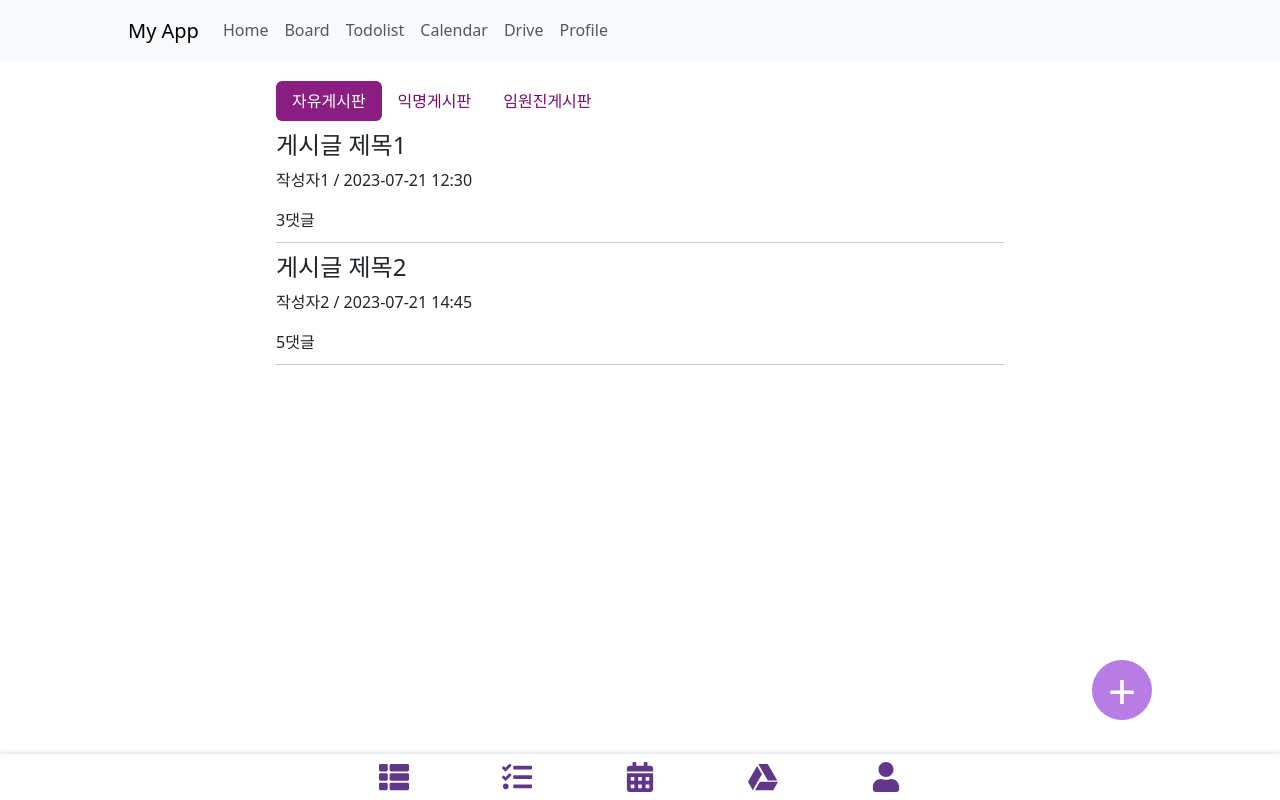
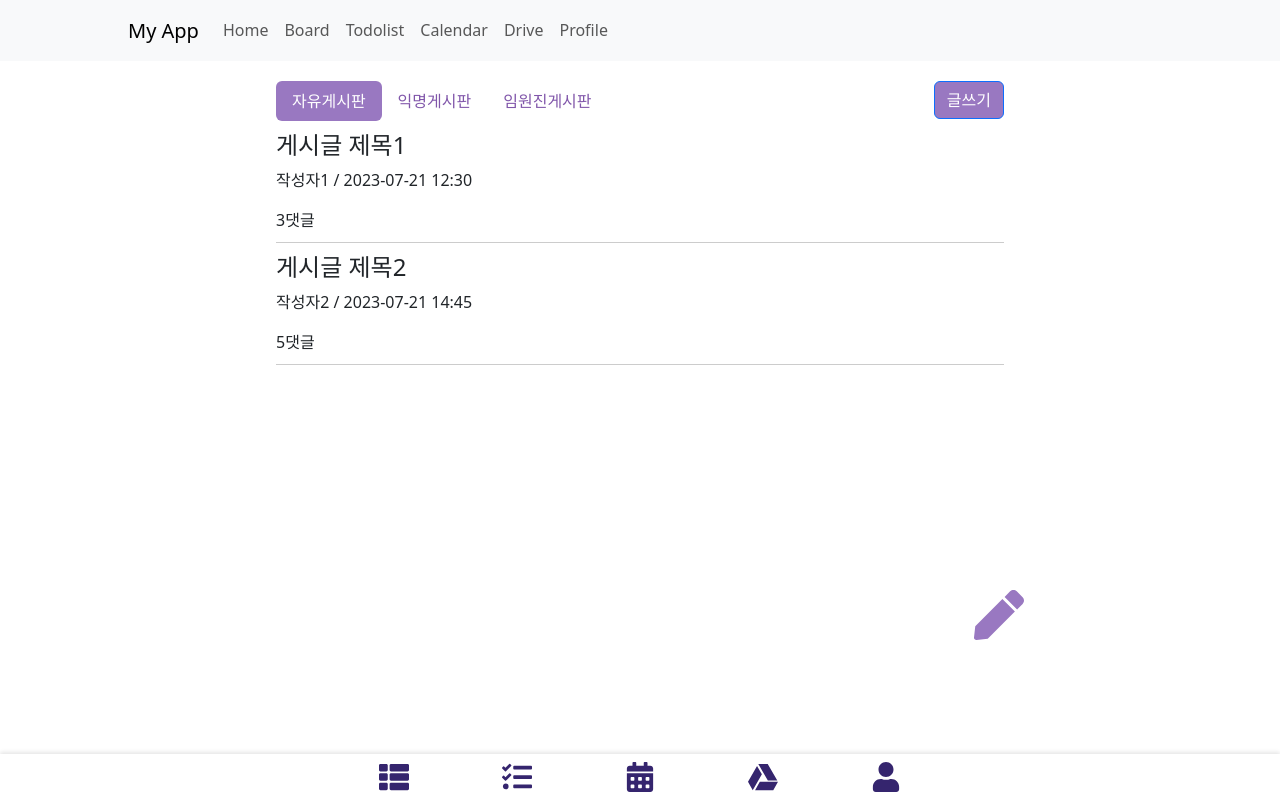
Before and after one commit to LuceteProject/front_web, a React (Create React App) app: page /board in a window 1280 px wide. Built offline with nearby package versions, Linux system fonts and the light colour scheme.

Commit message:
💄 컬러 변경 및 투두리스트 레이아웃 적용

```diff
--- a/package.json
+++ b/package.json
@@ -10,6 +10,7 @@
     "@types/node": "^16.18.38",
     "@types/react": "^18.2.15",
     "@types/react-dom": "^18.2.7",
+    "all": "^0.0.0",
     "bootstrap": "^5.3.0",
     "bootstrap-icons": "^1.10.5",
     "font-awesome": "^4.7.0",
--- a/src/pages/Board.tsx
+++ b/src/pages/Board.tsx
@@ -3,6 +3,9 @@ import { Container, Row, Col, Button, Nav, Tab } from "react-bootstrap";
 
 import "../styles/Board.css"; // Board.css 파일에서 추가적인 스타일을 정의합니다.
 import { Link } from "react-router-dom";
+import {
+  FaPen
+} from "react-icons/fa";
 
 type Post = {
   id: number;
@@ -81,7 +84,10 @@ function Page() {
                 <Nav.Link eventKey="third" className="custom-tab-link">임원진게시판</Nav.Link>
               </Nav.Item>
             </Nav>
+
           </Col>
+          <Col>
+          <Button style={{float:'right', backgroundColor:'#9978C1'}}>글쓰기</Button></Col>
         </Row>
         <Row>
           <Col>
@@ -91,27 +97,19 @@ function Page() {
               <Tab.Pane eventKey="second">{renderPosts()}</Tab.Pane>
               <Tab.Pane eventKey="third">{renderPosts()}</Tab.Pane>
             </Tab.Content>
+
           </Col>
         </Row>
       </Tab.Container>
 
       {/* 글쓰기 버튼 */}
-      <div
-        style={{
-          position: "fixed",
-          right: "10%",
-          bottom: "10%",
-          width: "60px",
-          height: "60px",
-          borderRadius: "50%",
-          backgroundColor: "#b77de4",
-          display: "flex",
-          justifyContent: "center",
-          alignItems: "center",
-        }}
-      >
-        <span style={{ fontSize: "50px", color: "#fff" }}>+</span>
-      </div>
+      <FaPen
+              style={{ color: "#9978C1", position: "fixed", right: '20%', bottom: '20%', border: 1}}
+              size={50}
+              onClick={() => {
+                console.log("pressed");
+              }}
+            />
     </div>
   );
 }
--- a/src/pages/Todolist.tsx
+++ b/src/pages/Todolist.tsx
@@ -71,24 +71,13 @@ function Page() {
   };
 
   const AllItem = ({ item }: { item: Todo }) => (
-    <div>
-      <div>{item.text}</div>
-
-      <div onClick={() => Checked(item.id)}>
-        <FaRegCircle size={25} color="#B77DE4" />
-        <FaRegCheckCircle color="#B77De4" />{" "}
-      </div>
-      <div onClick={() => handleDeleteTodo(item.id)}>
-        <FaTimes name="close" size={25} color="red" />
-      </div>
-      <div
-        style={{
-          borderBottomColor: "#B77DE4",
-          borderBottomWidth: 1,
-        }}
-      />
+    <div style={{display: 'flex', padding:5}}>
+      {item.text}
+      <FaRegCircle size={25} color="#6554A2" onClick={() => Checked(item.id)}/>
+      <FaTimes name="close" size={25} color="red" onClick={() => handleDeleteTodo(item.id)}/>
     </div>
   );
+
   const TeamItem = ({ item }: { item: Todo }) => (
     <div>
       <div>
@@ -140,20 +129,20 @@ function Page() {
           {/* 전체 투두리스트 */}
           <div
             style={{
-              backgroundColor: "#B77DE4",
+              backgroundColor: "#6554A2",
               borderRadius: 50,
-              marginRight: 250,
+              marginRight: 200,
               marginBottom: 5,
               marginTop: 15,
 
             }}
             className="todo-category"
           >
-            <p style={{ fontSize: 22, color: "#fff", paddingLeft: 10 }}>전체</p>
+            <p style={{ fontSize: 22, color: "#fff", paddingLeft: 20 }}>전체</p>
           </div>
           <div>
             <input
-              style={{ float: "left", marginRight: "10px", width: "350px" }}
+              style={{  marginRight: "10px", width: "350px" }}
               type="text"
               placeholder="전체 항목을 입력하세요"
               value={newTodoAll}
@@ -161,7 +150,8 @@ function Page() {
               onKeyDown={(e) => e.key === "Enter" && handleAddTodo()}
             />
             <FaPlusCircle
-              style={{ float: "left" }}
+              style={{ color: "#6554A2"}}
+              size={30}
               onClick={() => {
                 handleAddTodo();
                 setCategory("전체");
@@ -176,20 +166,18 @@ function Page() {
                 <AllItem key={item.id} item={item} />
               ))}
           </div>
-
+              <hr/>
           {/* 팀 투두리스트 */}
           <div
             style={{
-              backgroundColor: "#CBD773",
+              backgroundColor: "#9978C1",
               borderRadius: 50,
-              marginRight: 250,
-              alignItems: "center",
+              marginRight: 200,
               marginBottom: 5,
               marginTop: 15,
-              width: "400px",
             }}
           >
-            <p style={{ fontSize: 22, color: "#fff" }}>팀</p>
+            <p style={{ fontSize: 22, color: "#fff", paddingLeft: 20  }}>팀</p>
           </div>
 
           {/* ... (팀과 개인 투두리스트에 대한 변경) */}
--- a/src/styles/Board.css
+++ b/src/styles/Board.css
@@ -1,10 +1,10 @@
 /* Board.css */
 .custom-tab-link {
-  color: rgb(119, 10, 110) !important;
+  color: rgb(128, 86, 170) !important;
 }
 
 /* 탭 활성화 시의 색상도 변경하고 싶은 경우 */
 .custom-tab-link.active {
-  background-color: rgb(138, 31, 129) !important;
+  background-color: rgb(153, 120, 193) !important;
   color: white !important;
 }
--- a/src/styles/BottomNav.css
+++ b/src/styles/BottomNav.css
@@ -51,5 +51,5 @@ nav > div {
 /* 하단 아이콘 설정 */
 .custom-icon {
   font-size: 30px; /* 아이콘 크기 */
-  color: rgba(63, 13, 112, 0.829); /* 아이콘 색상 */
+  color: rgb(53, 37, 110); /* 아이콘 색상 */
 }
```
Also changed, not shown: 1 other file (tests, documents, lock files or other folders).
